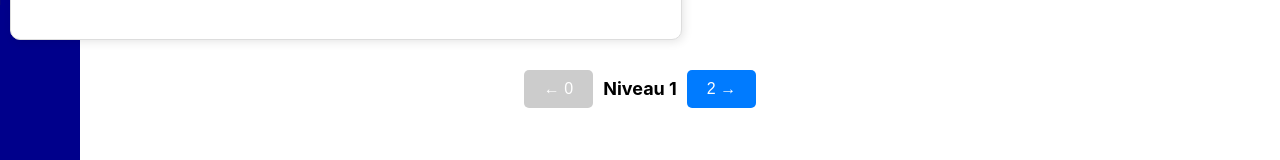
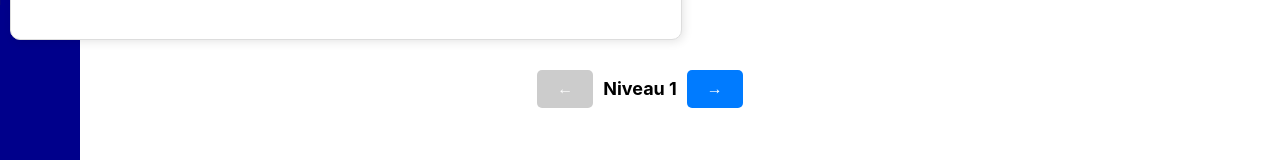
Before and after one commit to MatDoney/Boite-de-leitner, a Vue app: page /cardList/1 in a window 1280 px wide. Shown: the part 531-691 px from the top of the page. Built offline with nearby package versions, Linux system fonts and the light colour scheme; the HTML template or start-up script is replaced by a standard one.

Commit message:
5 boites au lieu de 7

```diff
--- a/src/stores/CardStore.ts
+++ b/src/stores/CardStore.ts
@@ -18,12 +18,12 @@ export const useCardStore = defineStore('cartes', {
         // Mise à jour d'une carte (modification de la question et de la réponse)
         updateCard(id: number, question: string, reponse: string,niveau: number) {
             const card = this.cartes.find(c => c.id === id)
-            if (card && niveau <=7) {
+            if (card && niveau <=5) {
                 card.question = question
                 card.reponse = reponse
                 card.niveau = niveau
                 this.saveCards()
-            }else if (card && niveau >7) {
+            }else if (card && niveau >5) {
                 this.removeCard(card.id)
             }
         },
--- a/src/views/CardsList.vue
+++ b/src/views/CardsList.vue
@@ -68,9 +68,9 @@ const goBackToThemes = () => {
       </template>
     </div>
     <div class="level-navigation">
-      <button @click="changeLevel('prev')" :disabled="currentLevel === 1" class="nav-button">← {{ currentLevel - 1 }}</button>
+      <button @click="changeLevel('prev')" :disabled="currentLevel === 1" class="nav-button">←</button>
       <span class="current-level">Niveau {{ currentLevel }}</span>
-      <button @click="changeLevel('next')" :disabled="currentLevel === 7" class="nav-button">{{ currentLevel + 1 }} →</button>
+      <button @click="changeLevel('next')" :disabled="currentLevel === 5" class="nav-button">→</button>
     </div>
   </div>
 </template>
```
